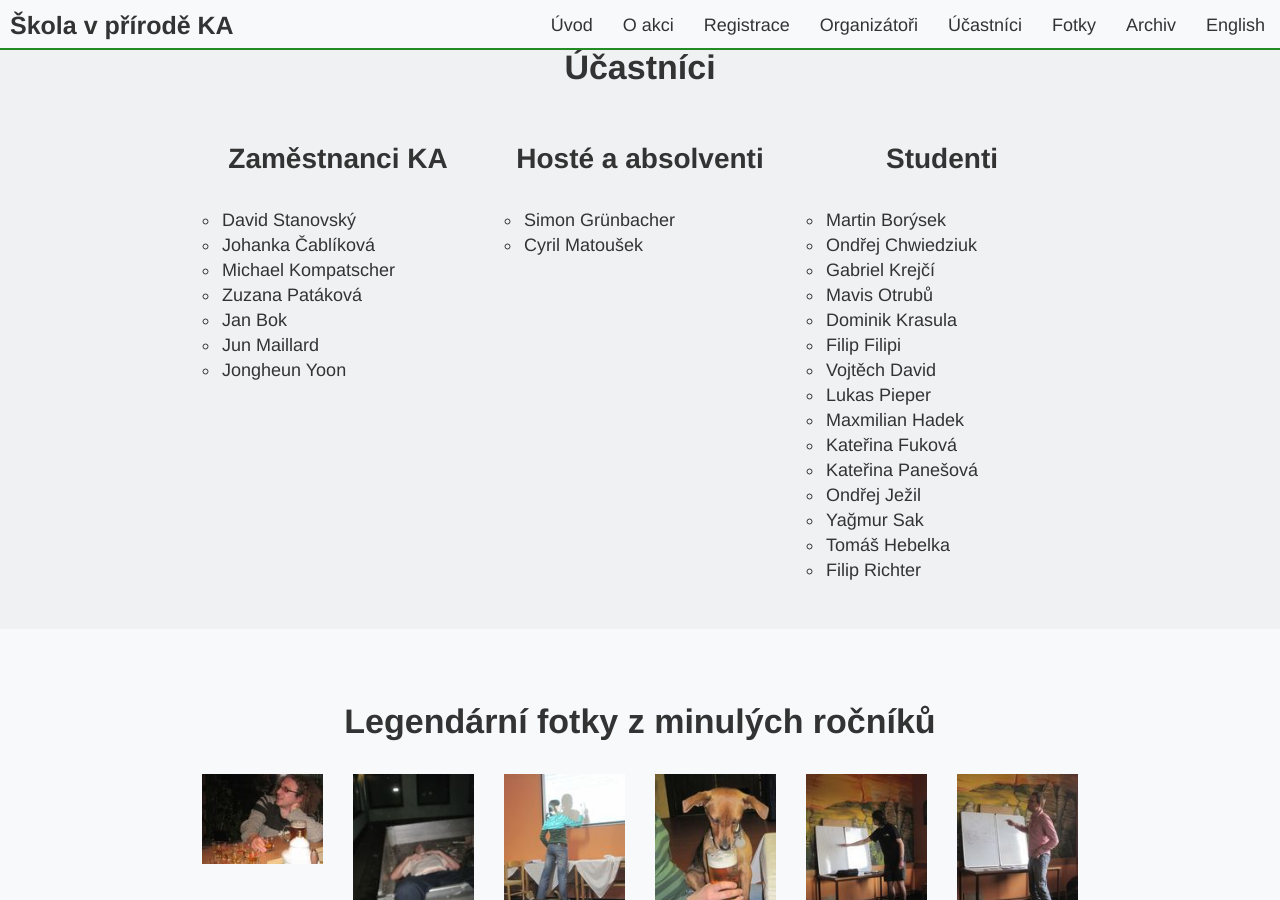
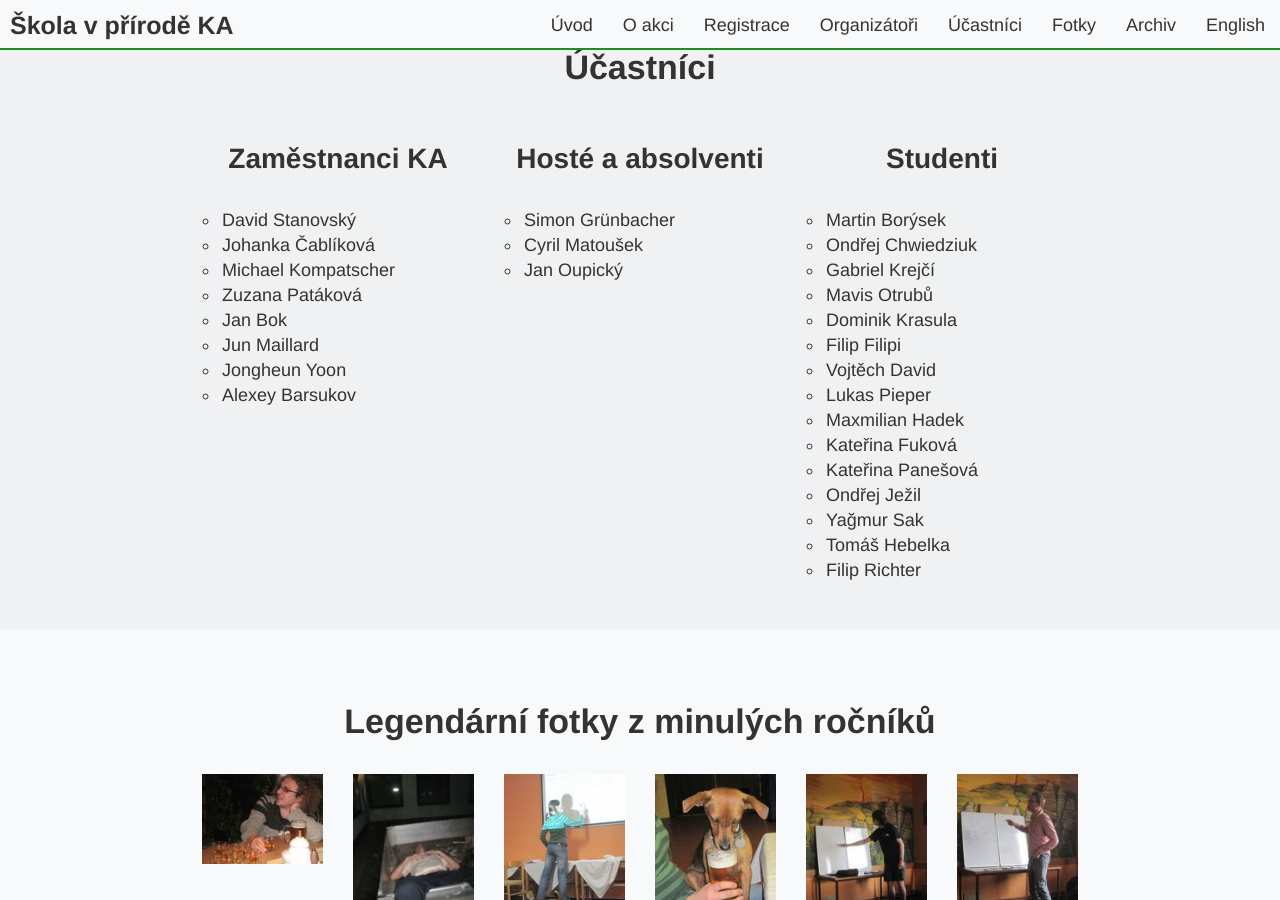
Before and after one commit to ondrachwiedziuk/skolavprirodenew, a Jekyll site: the page built from index.md, in a window 1280 px wide and 900 px high, scrolled down 3645 px. Built offline with Jekyll 4.4.1, drawn with Linux system fonts in a browser that asks for light colours.

Commit message:
New participants

```diff
--- a/_includes/participants.html
+++ b/_includes/participants.html
@@ -38,6 +38,9 @@
                     <li>
                       Jongheun Yoon
                     </li>
+                    <li>
+                      Alexey Barsukov
+                    </li>
                   </ul>
             </div>
             <div class="cell">
@@ -54,6 +57,9 @@
                     </li>
                     <li>
                       Cyril Matoušek
+                    </li>
+                    <li>
+                      Jan Oupický
                     </li>
                   </ul>
             </div>
```
